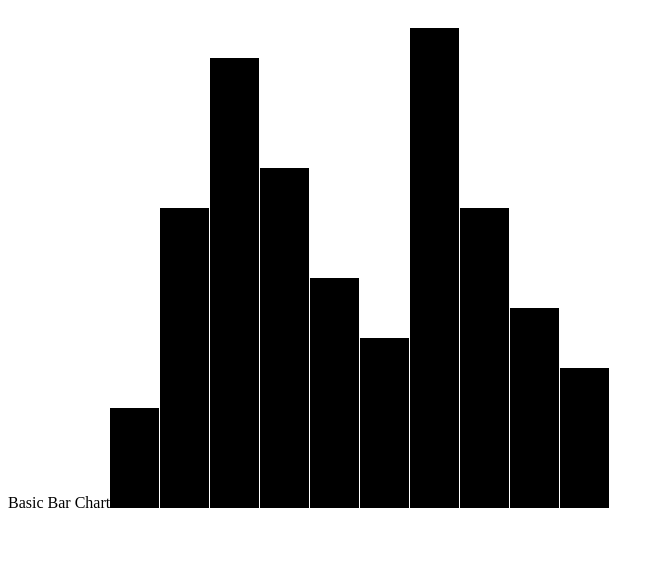
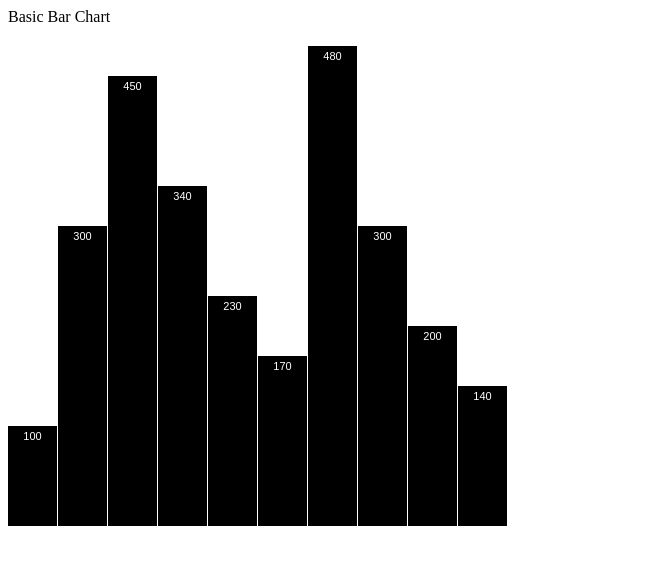
Before and after one commit to Rang3rDang3r/D3-java-test, a plain HTML site: page index.html in a window 1280 px wide. Shown: the whole page, without its empty margins (0-664 px from the left). Drawn offline with nearby package versions, Linux system fonts and the light colour scheme.

Commit message:
added numerical value to each bar

```diff
--- a/index.html
+++ b/index.html
@@ -15,8 +15,8 @@
 </head>
 
 <body>
-
-    <div id="draw-here">Basic Bar Chart</div>
+    <div>Basic Bar Chart</div>
+    <div id="draw-here"></div>
 
 </body>
 
--- a/js/script.js
+++ b/js/script.js
@@ -28,4 +28,21 @@ $(document).ready(function(){
         })
         .attr ("width", barWidth);
 
+    svg.selectAll ("text")
+        .data (dataset)
+        .enter ()
+        .append ("text")
+        .text (function (d) {
+            return d;
+        })
+        .attr ("text-anchor", "middle")
+        .attr ("x", function (d, i) {
+            return i * colWidth + barWidth / 2;
+        })
+        .attr ("y", function (d) {
+            return h - d + 14;
+        })
+        .attr ("font-family", "sans-serif")
+        .attr ("font-size", "11px")
+        .attr ("fill", "white");
 })
```
